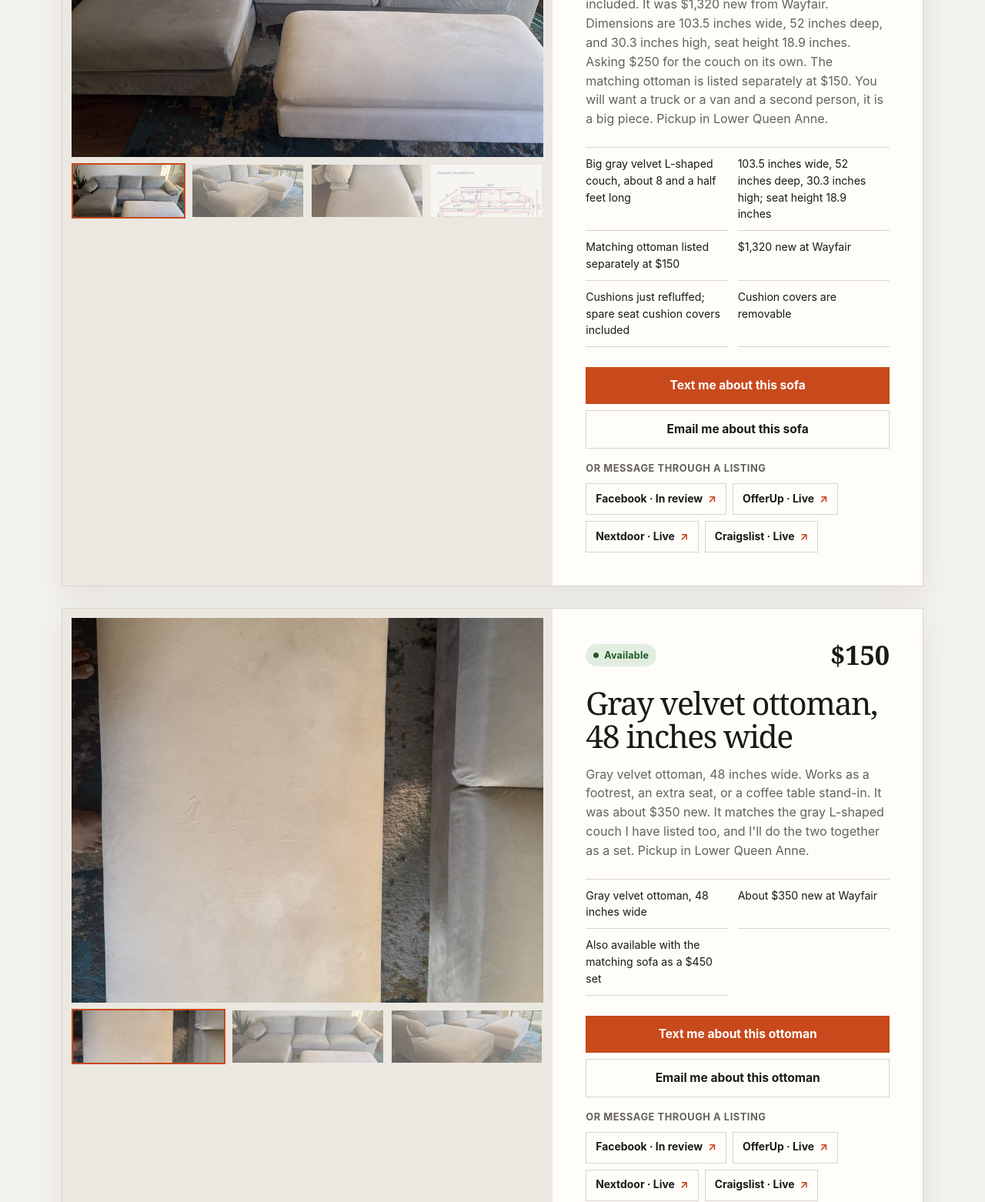
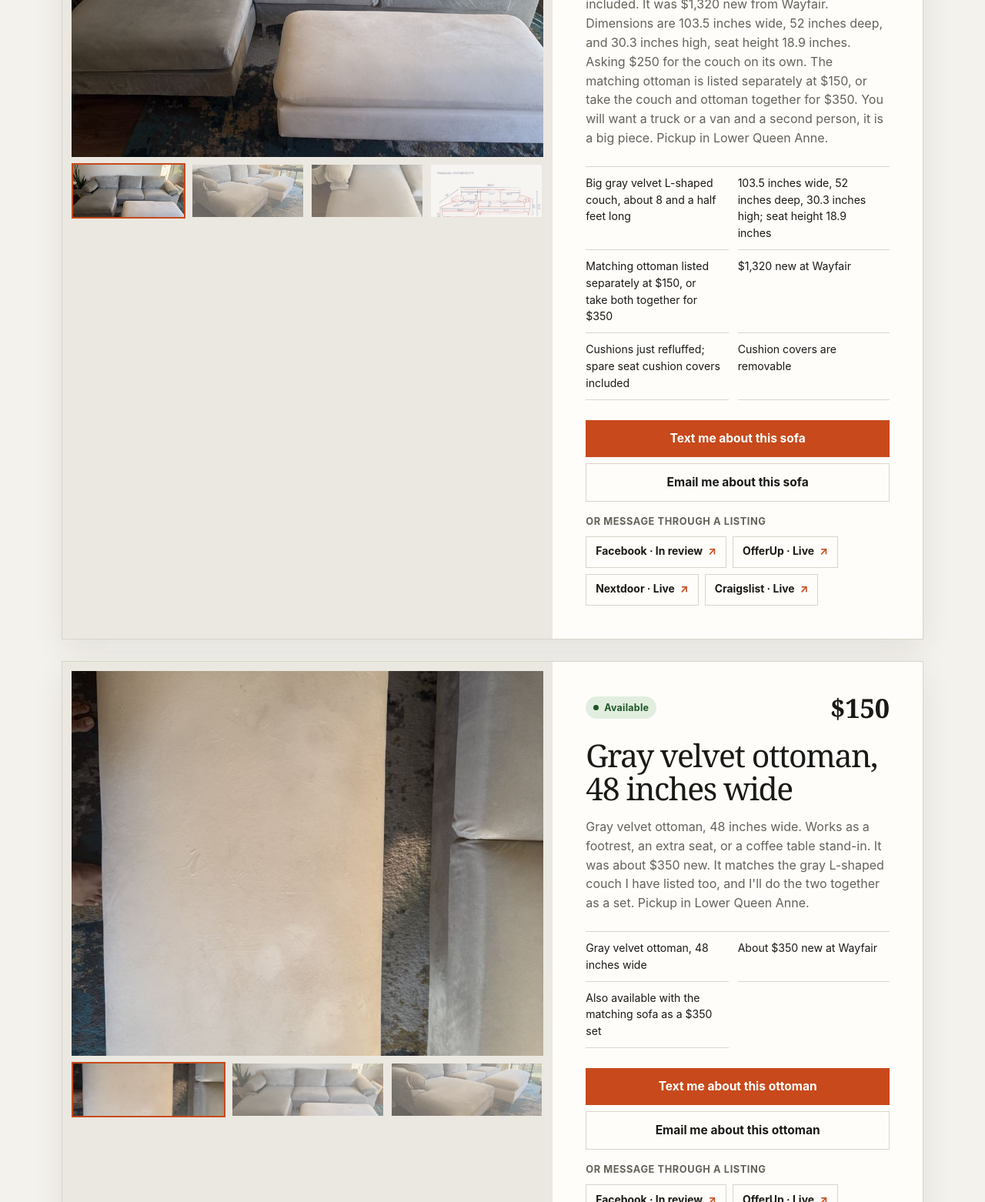
Before and after one commit to shivamberi/moving-sale, a plain HTML site: page index.html in a window 1280 px wide. Shown: the part 4987-6549 px from the top of the page at 77% size. Drawn offline with Linux system fonts and the light colour scheme.

Commit message:
Set sofa+ottoman to $350

```diff
--- a/index.html
+++ b/index.html
@@ -692,11 +692,11 @@
           <div class="details">
             <div class="topline"><span class="status">Available</span><strong class="price">$250</strong></div>
             <h2>Big gray velvet L-shaped couch</h2>
-            <p class="description">Moving out, so my living room couch has to go. It is a big gray velvet L-shaped couch, about 8 and a half feet long. Deep seats, and I just refluffed the cushions. A spare set of seat cushion covers is included. It was $1,320 new from Wayfair. Dimensions are 103.5 inches wide, 52 inches deep, and 30.3 inches high, seat height 18.9 inches. Asking $250 for the couch on its own. The matching ottoman is listed separately at $150. You will want a truck or a van and a second person, it is a big piece. Pickup in Lower Queen Anne.</p>
+            <p class="description">Moving out, so my living room couch has to go. It is a big gray velvet L-shaped couch, about 8 and a half feet long. Deep seats, and I just refluffed the cushions. A spare set of seat cushion covers is included. It was $1,320 new from Wayfair. Dimensions are 103.5 inches wide, 52 inches deep, and 30.3 inches high, seat height 18.9 inches. Asking $250 for the couch on its own. The matching ottoman is listed separately at $150, or take the couch and ottoman together for $350. You will want a truck or a van and a second person, it is a big piece. Pickup in Lower Queen Anne.</p>
             <ul class="specs" aria-label="Sofa bundle details">
               <li>Big gray velvet L-shaped couch, about 8 and a half feet long</li>
               <li>103.5 inches wide, 52 inches deep, 30.3 inches high; seat height 18.9 inches</li>
-              <li>Matching ottoman listed separately at $150</li>
+              <li>Matching ottoman listed separately at $150, or take both together for $350</li>
               <li>$1,320 new at Wayfair</li>
               <li>Cushions just refluffed; spare seat cushion covers included</li>
               <li>Cushion covers are removable</li>
@@ -734,7 +734,7 @@
             <ul class="specs" aria-label="Ottoman details">
               <li>Gray velvet ottoman, 48 inches wide</li>
               <li>About $350 new at Wayfair</li>
-              <li>Also available with the matching sofa as a $450 set</li>
+              <li>Also available with the matching sofa as a $350 set</li>
             </ul>
             <div class="contact">
               <div class="contact-actions">
```
